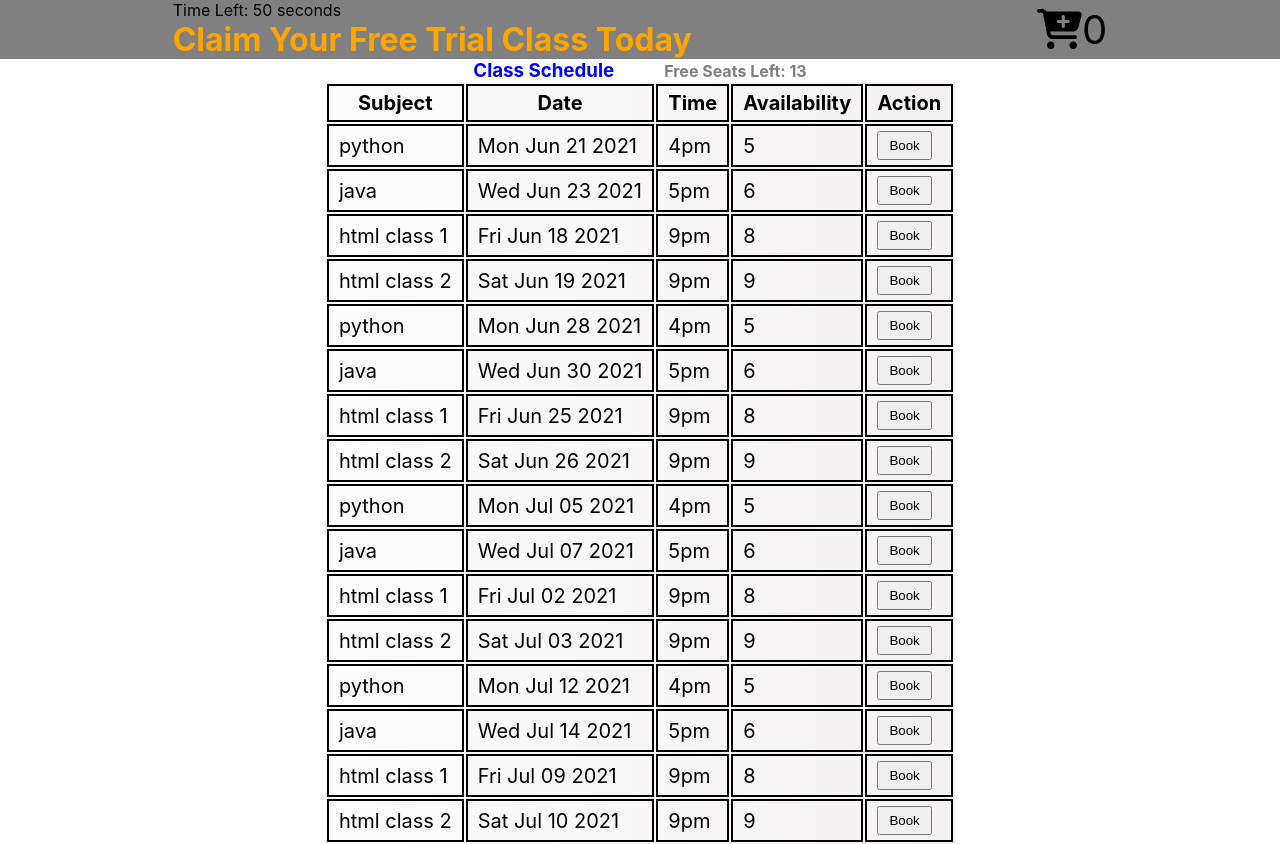
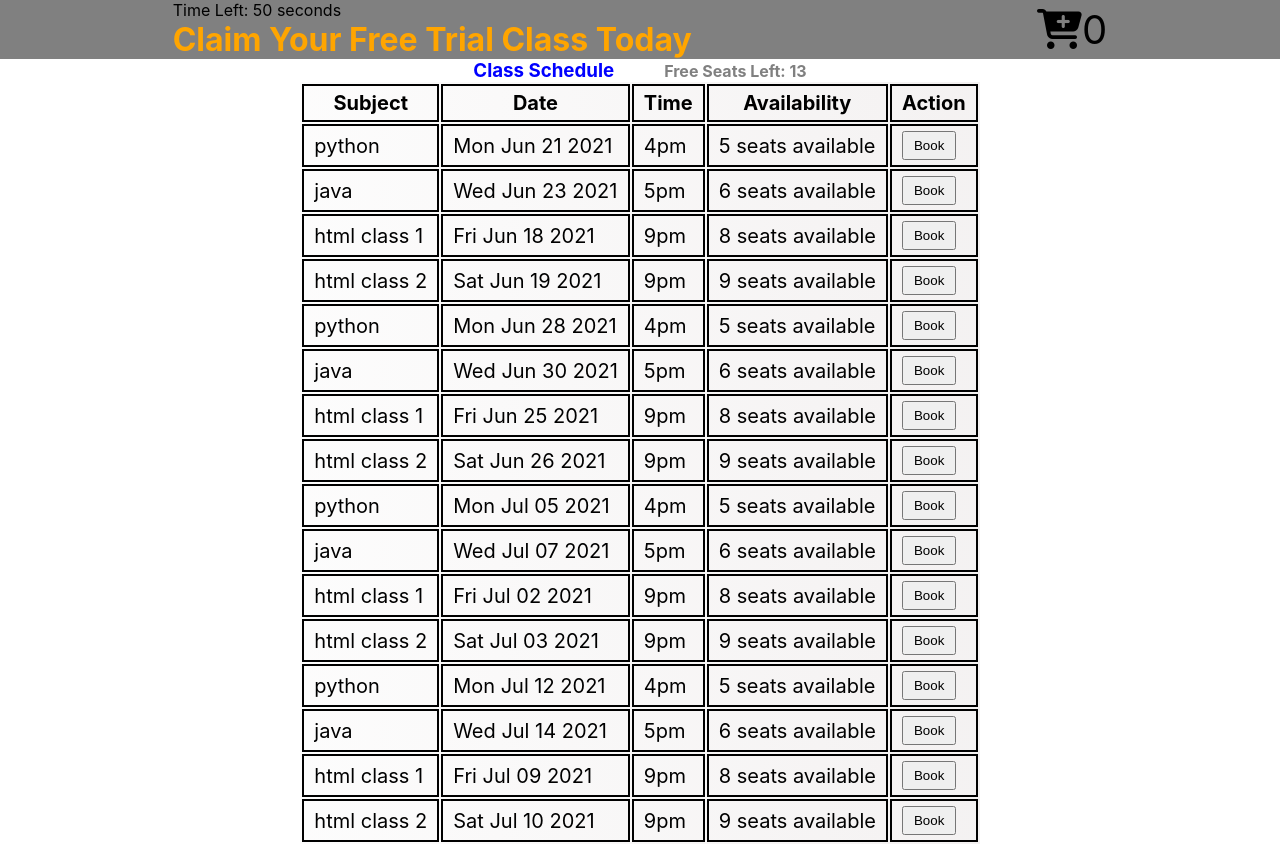
Before and after one commit to luckywassi/class-schedule, a React (Create React App) app: page / in a window 1280 px wide. Built offline with nearby package versions, Linux system fonts and the light colour scheme.

Commit message:
initial commit

```diff
--- a/src/App.js
+++ b/src/App.js
@@ -56,7 +56,7 @@ function App() {
 									<td>python</td>
 									<td>{week.python}</td>
 									<td>4pm</td>
-									<td>{available[`week${index + 1}`].python}</td>
+									<td>{available[`week${index + 1}`].python} seats available</td>
 									<td>
 										<input
 											type='button'
@@ -70,7 +70,7 @@ function App() {
 									<td>java</td>
 									<td>{week.java}</td>
 									<td>5pm</td>
-									<td>{available[`week${index + 1}`].java}</td>
+									<td>{available[`week${index + 1}`].java} seats available</td>
 									<td>
 										<input
 											type='button'
@@ -84,7 +84,7 @@ function App() {
 									<td>html class 1</td>
 									<td>{week.html1}</td>
 									<td>9pm</td>
-									<td>{available[`week${index + 1}`].html1}</td>
+									<td>{available[`week${index + 1}`].html1} seats available</td>
 									<td>
 										<input
 											disabled={available[`week${index + 1}`].html1 === 0 ? true : false}
@@ -98,7 +98,7 @@ function App() {
 									<td>html class 2</td>
 									<td>{week.html2}</td>
 									<td>9pm</td>
-									<td>{available[`week${index + 1}`].html2}</td>
+									<td>{available[`week${index + 1}`].html2} seats available</td>
 									<td>
 										<input
 											disabled={available[`week${index + 1}`].html2 === 0 ? true : false}
```
